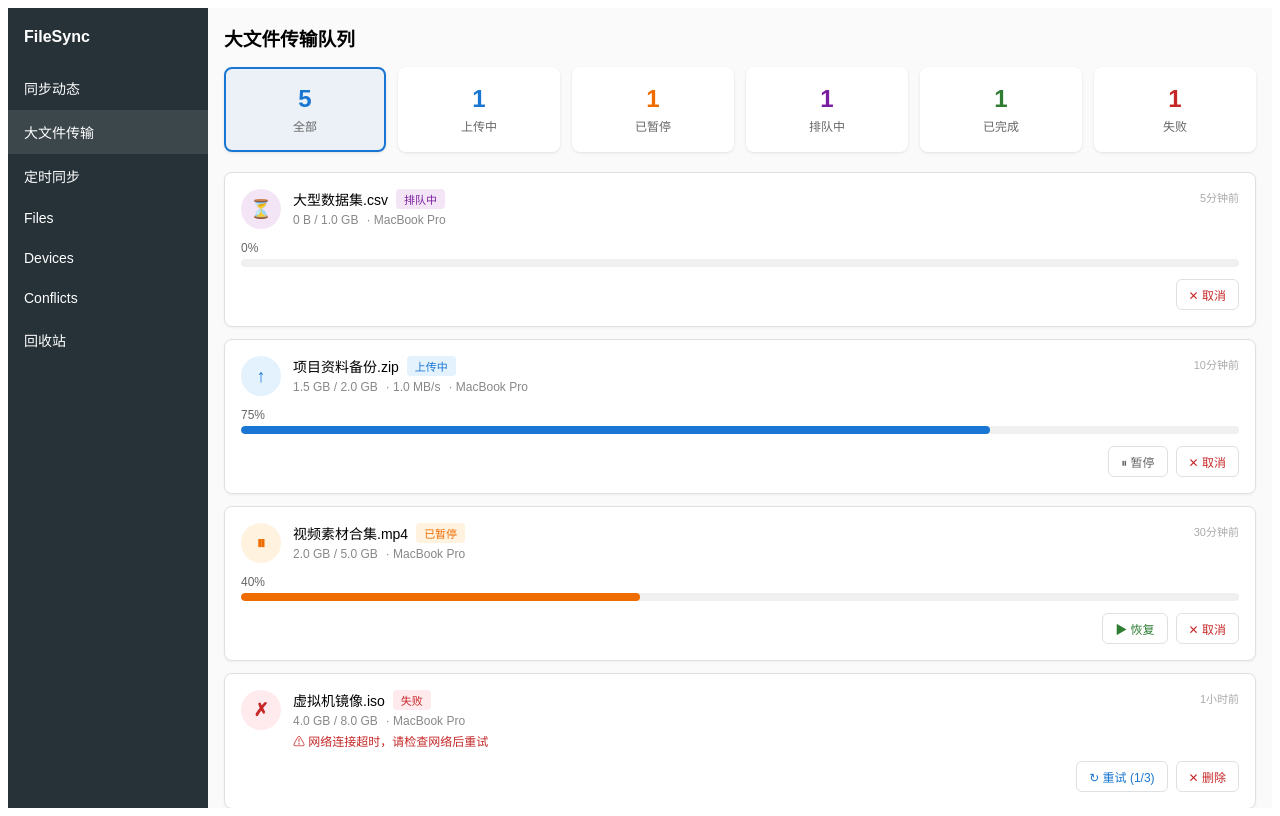
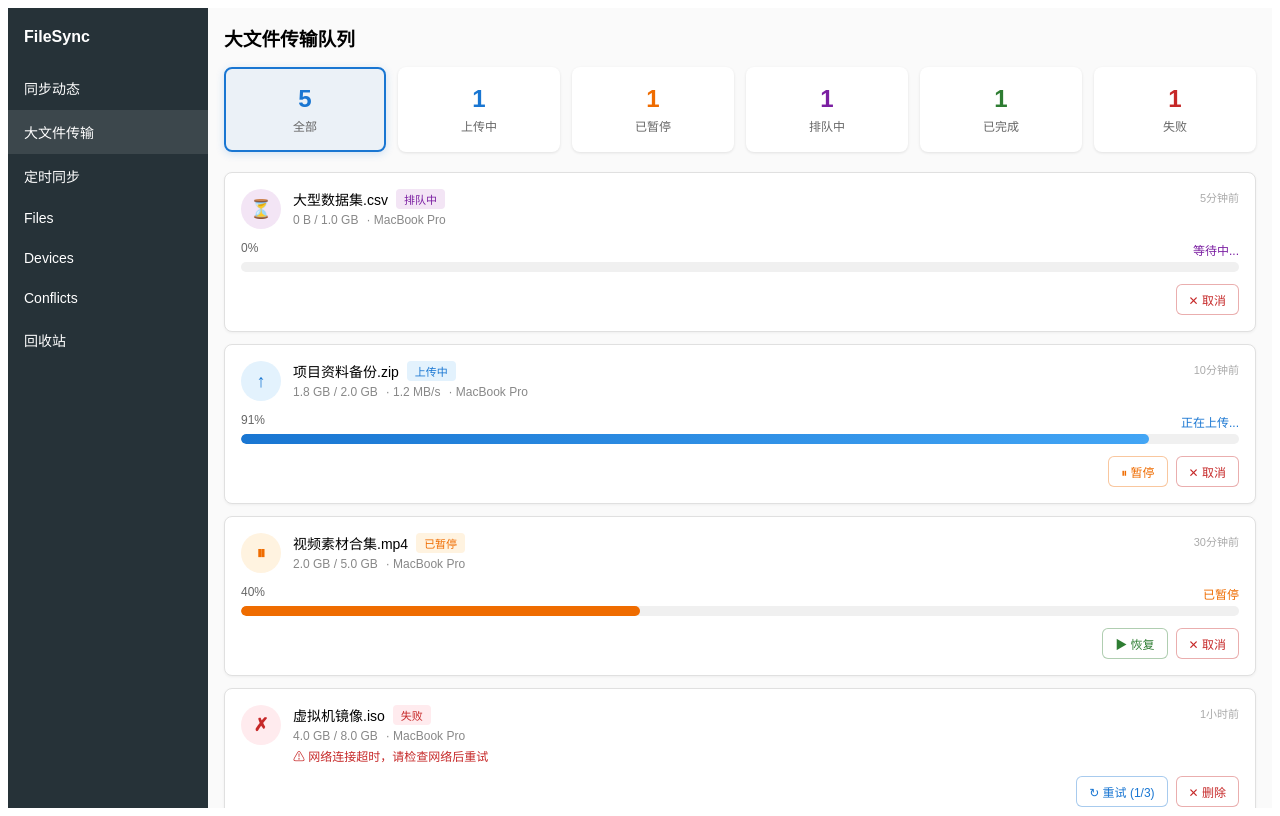
Before and after one commit to yuenlai/solo-6600006, a React (Vite) app in the folder frontend/: page / in a window 1280 px wide. Both pictures are taken after a click on the button "大文件传输". Built offline with nearby package versions, Linux system fonts and the light colour scheme.

Commit message:
.1835502840582874:17c6881de0898dbe55545d0263086f6d_6a2531d9af95f8dc5096ecf1.6a25342eaf95f8dc5096ee67.6a25342e8736040a88a396eb:Trae CN.T(2026/6/7 17:04:46)

```diff
--- a/frontend/src/App.tsx
+++ b/frontend/src/App.tsx
@@ -286,7 +286,32 @@ const App: React.FC = () => {
   const displayDevices = devices.length > 0 ? devices : mockDevices;
   const displaySchedules = schedules.length > 0 ? schedules : mockSchedules;
   const displayExecutions = scheduleExecutions;
-  const displayLargeFileTransfers = largeFileTransfers.length > 0 ? largeFileTransfers : mockLargeFileTransfers;
+  const displayLargeFileTransfers = largeFileTransfers;
+
+  useEffect(() => {
+    const interval = setInterval(() => {
+      const state = useSyncStore.getState();
+      const updatedTransfers = state.largeFileTransfers.map(transfer => {
+        if (transfer.status === 'uploading' && transfer.uploaded < transfer.size) {
+          const increment = Math.floor(transfer.size * 0.02);
+          const newUploaded = Math.min(transfer.uploaded + increment, transfer.size);
+          const newStatus = newUploaded >= transfer.size ? 'completed' : 'uploading';
+          return {
+            ...transfer,
+            uploaded: newUploaded,
+            status: newStatus as any,
+            speed: newStatus === 'completed' ? 0 : transfer.speed + Math.floor(Math.random() * 50000),
+          };
+        }
+        return transfer;
+      });
+      const hasChanges = updatedTransfers.some((t, i) => t.uploaded !== state.largeFileTransfers[i].uploaded);
+      if (hasChanges) {
+        state.setLargeFileTransfers(updatedTransfers);
+      }
+    }, 1000);
+    return () => clearInterval(interval);
+  }, []);
 
   const selectedFile = versionHistory.fileId ? displayFiles.find(f => f.id === versionHistory.fileId) : null;
   const selectedVersions = versionHistory.selectedVersionIds && selectedFile
--- a/frontend/src/components/LargeFileTransferPanel.tsx
+++ b/frontend/src/components/LargeFileTransferPanel.tsx
@@ -79,15 +79,19 @@ export const LargeFileTransferPanel: React.FC<Props> = ({ transfers, onPause, on
           <>
             <button
               onClick={() => onPause(transfer.id)}
-              style={actionButtonStyle}
-              title="暂停"
+              style={getButtonStyle('#ef6c00')}
+              title="暂停上传"
+              onMouseEnter={(e) => { e.currentTarget.style.background = '#ef6c0015'; }}
+              onMouseLeave={(e) => { e.currentTarget.style.background = '#fff'; }}
             >
               ⏸ 暂停
             </button>
             <button
               onClick={() => onCancel(transfer.id)}
-              style={{ ...actionButtonStyle, color: '#c62828' }}
-              title="取消"
+              style={getButtonStyle('#c62828')}
+              title="取消上传"
+              onMouseEnter={(e) => { e.currentTarget.style.background = '#c6282815'; }}
+              onMouseLeave={(e) => { e.currentTarget.style.background = '#fff'; }}
             >
               ✕ 取消
             </button>
@@ -98,15 +102,19 @@ export const LargeFileTransferPanel: React.FC<Props> = ({ transfers, onPause, on
           <>
             <button
               onClick={() => onResume(transfer.id)}
-              style={{ ...actionButtonStyle, color: '#2e7d32' }}
-              title="恢复"
+              style={getButtonStyle('#2e7d32')}
+              title="继续上传"
+              onMouseEnter={(e) => { e.currentTarget.style.background = '#2e7d3215'; }}
+              onMouseLeave={(e) => { e.currentTarget.style.background = '#fff'; }}
             >
               ▶ 恢复
             </button>
             <button
               onClick={() => onCancel(transfer.id)}
-              style={{ ...actionButtonStyle, color: '#c62828' }}
-              title="取消"
+              style={getButtonStyle('#c62828')}
+              title="取消上传"
+              onMouseEnter={(e) => { e.currentTarget.style.background = '#c6282815'; }}
+              onMouseLeave={(e) => { e.currentTarget.style.background = '#fff'; }}
             >
               ✕ 取消
             </button>
@@ -116,27 +124,33 @@ export const LargeFileTransferPanel: React.FC<Props> = ({ transfers, onPause, on
         return (
           <button
             onClick={() => onCancel(transfer.id)}
-            style={{ ...actionButtonStyle, color: '#c62828' }}
-            title="取消"
+            style={getButtonStyle('#c62828')}
+            title="取消排队"
+            onMouseEnter={(e) => { e.currentTarget.style.background = '#c6282815'; }}
+            onMouseLeave={(e) => { e.currentTarget.style.background = '#fff'; }}
           >
             ✕ 取消
           </button>
         );
       case 'failed':
+        const isMaxRetries = transfer.retryCount >= transfer.maxRetries;
         return (
           <>
             <button
-              onClick={() => onRetry(transfer.id)}
-              style={{ ...actionButtonStyle, color: '#1976d2' }}
-              title="重试"
-              disabled={transfer.retryCount >= transfer.maxRetries}
+              onClick={() => !isMaxRetries && onRetry(transfer.id)}
+              style={getButtonStyle('#1976d2', isMaxRetries)}
+              title={isMaxRetries ? '已达到最大重试次数' : '重新上传'}
+              onMouseEnter={(e) => { if (!isMaxRetries) e.currentTarget.style.background = '#1976d215'; }}
+              onMouseLeave={(e) => { e.currentTarget.style.background = isMaxRetries ? '#f5f5f5' : '#fff'; }}
             >
               ↻ 重试 {transfer.retryCount > 0 ? `(${transfer.retryCount}/${transfer.maxRetries})` : ''}
             </button>
             <button
               onClick={() => onCancel(transfer.id)}
-              style={{ ...actionButtonStyle, color: '#c62828' }}
-              title="删除"
+              style={getButtonStyle('#c62828')}
+              title="删除任务"
+              onMouseEnter={(e) => { e.currentTarget.style.background = '#c6282815'; }}
+              onMouseLeave={(e) => { e.currentTarget.style.background = '#fff'; }}
             >
               ✕ 删除
             </button>
@@ -146,8 +160,10 @@ export const LargeFileTransferPanel: React.FC<Props> = ({ transfers, onPause, on
         return (
           <button
             onClick={() => onCancel(transfer.id)}
-            style={actionButtonStyle}
-            title="清除记录"
+            style={getButtonStyle('#666')}
+            title="清除已完成记录"
+            onMouseEnter={(e) => { e.currentTarget.style.background = '#f5f5f5'; }}
+            onMouseLeave={(e) => { e.currentTarget.style.background = '#fff'; }}
           >
             ✕ 清除
           </button>
@@ -157,21 +173,29 @@ export const LargeFileTransferPanel: React.FC<Props> = ({ transfers, onPause, on
     }
   };
 
-  const actionButtonStyle: React.CSSProperties = {
+  const getButtonStyle = (color?: string, disabled?: boolean): React.CSSProperties => ({
     padding: '6px 12px',
-    border: '1px solid #e0e0e0',
+    border: `1px solid ${color ? color + '60' : '#e0e0e0'}`,
     borderRadius: '6px',
-    background: '#fff',
-    cursor: 'pointer',
+    background: disabled ? '#f5f5f5' : '#fff',
+    cursor: disabled ? 'not-allowed' : 'pointer',
     fontSize: '12px',
-    color: '#666',
+    color: disabled ? '#aaa' : (color || '#666'),
     display: 'flex',
     alignItems: 'center',
     gap: '4px',
-  };
+    opacity: disabled ? 0.6 : 1,
+    transition: 'all 0.15s ease',
+  });
 
   return (
     <div style={{ padding: '16px' }}>
+      <style>{`
+        @keyframes shimmer {
+          0% { transform: translateX(-100%); }
+          100% { transform: translateX(100%); }
+        }
+      `}</style>
       <h3 style={{ margin: '0 0 16px' }}>大文件传输队列</h3>
 
       <div style={{ display: 'grid', gridTemplateColumns: 'repeat(6, 1fr)', gap: '12px', marginBottom: '20px' }}>
@@ -186,6 +210,20 @@ export const LargeFileTransferPanel: React.FC<Props> = ({ transfers, onPause, on
           <button
             key={item.key}
             onClick={() => setFilter(item.key as LargeFileTransferStatus | 'all')}
+            onMouseEnter={(e) => {
+              if (filter !== item.key) {
+                e.currentTarget.style.background = `${item.color}08`;
+                e.currentTarget.style.transform = 'translateY(-2px)';
+                e.currentTarget.style.boxShadow = '0 4px 8px rgba(0,0,0,0.1)';
+              }
+            }}
+            onMouseLeave={(e) => {
+              if (filter !== item.key) {
+                e.currentTarget.style.background = '#fff';
+                e.currentTarget.style.transform = 'translateY(0)';
+                e.currentTarget.style.boxShadow = '0 1px 3px rgba(0,0,0,0.1)';
+              }
+            }}
             style={{
               padding: '16px 12px',
               borderRadius: '8px',
@@ -193,10 +231,11 @@ export const LargeFileTransferPanel: React.FC<Props> = ({ transfers, onPause, on
               background: filter === item.key ? `${item.color}10` : '#fff',
               cursor: 'pointer',
               textAlign: 'center',
-              boxShadow: '0 1px 3px rgba(0,0,0,0.1)',
+              boxShadow: filter === item.key ? `0 2px 8px ${item.color}30` : '0 1px 3px rgba(0,0,0,0.1)',
+              transition: 'all 0.2s ease',
             }}
           >
-            <div style={{ fontSize: '24px', fontWeight: 'bold', color: item.color }}>{item.count}</div>
+            <div style={{ fontSize: '24px', fontWeight: 'bold', color: item.color, transition: 'transform 0.2s ease' }}>{item.count}</div>
             <div style={{ fontSize: '12px', color: '#666', marginTop: '4px' }}>{item.label}</div>
           </button>
         ))}
@@ -212,12 +251,21 @@ export const LargeFileTransferPanel: React.FC<Props> = ({ transfers, onPause, on
             return (
               <div
                 key={transfer.id}
+                onMouseEnter={(e) => {
+                  e.currentTarget.style.boxShadow = '0 4px 12px rgba(0,0,0,0.1)';
+                  e.currentTarget.style.transform = 'translateY(-1px)';
+                }}
+                onMouseLeave={(e) => {
+                  e.currentTarget.style.boxShadow = '0 1px 3px rgba(0,0,0,0.05)';
+                  e.currentTarget.style.transform = 'translateY(0)';
+                }}
                 style={{
                   padding: '16px',
                   borderRadius: '8px',
                   background: '#fff',
                   border: '1px solid #e0e0e0',
                   boxShadow: '0 1px 3px rgba(0,0,0,0.05)',
+                  transition: 'all 0.2s ease',
                 }}
               >
                 <div style={{ display: 'flex', alignItems: 'flex-start', gap: '12px', marginBottom: '12px' }}>
@@ -275,14 +323,23 @@ export const LargeFileTransferPanel: React.FC<Props> = ({ transfers, onPause, on
 
                 {transfer.status !== 'completed' && transfer.status !== 'failed' && (
                   <div style={{ marginBottom: '12px' }}>
-                    <div style={{ display: 'flex', justifyContent: 'space-between', fontSize: '12px', color: '#666', marginBottom: '4px' }}>
+                    <div style={{ display: 'flex', justifyContent: 'space-between', fontSize: '12px', color: '#666', marginBottom: '4px', fontWeight: 500 }}>
                       <span>{progress}%</span>
+                      {transfer.status === 'uploading' && (
+                        <span style={{ color: '#1976d2' }}>正在上传...</span>
+                      )}
+                      {transfer.status === 'paused' && (
+                        <span style={{ color: '#ef6c00' }}>已暂停</span>
+                      )}
+                      {transfer.status === 'pending' && (
+                        <span style={{ color: '#7b1fa2' }}>等待中...</span>
+                      )}
                     </div>
                     <div
                       style={{
-                        height: '8px',
+                        height: '10px',
                         background: '#f0f0f0',
-                        borderRadius: '4px',
+                        borderRadius: '5px',
                         overflow: 'hidden',
                       }}
                     >
@@ -290,11 +347,31 @@ export const LargeFileTransferPanel: React.FC<Props> = ({ transfers, onPause, on
                         style={{
                           height: '100%',
                           width: `${progress}%`,
-                          background: transfer.status === 'paused' ? '#ef6c00' : '#1976d2',
-                          borderRadius: '4px',
-                          transition: 'width 0.3s ease',
+                          background: transfer.status === 'paused'
+                            ? '#ef6c00'
+                            : transfer.status === 'pending'
+                            ? '#7b1fa2'
+                            : 'linear-gradient(90deg, #1976d2, #42a5f5)',
+                          borderRadius: '5px',
+                          transition: 'width 0.5s ease',
+                          position: 'relative',
+                          overflow: 'hidden',
                         }}
-                      />
+                      >
+                        {transfer.status === 'uploading' && (
+                          <div
+                            style={{
+                              position: 'absolute',
+                              top: 0,
+                              left: 0,
+                              right: 0,
+                              bottom: 0,
+                              background: 'linear-gradient(90deg, transparent, rgba(255,255,255,0.4), transparent)',
+                              animation: 'shimmer 1.5s infinite',
+                            }}
+                          />
+                        )}
+                      </div>
                     </div>
                   </div>
                 )}
```
